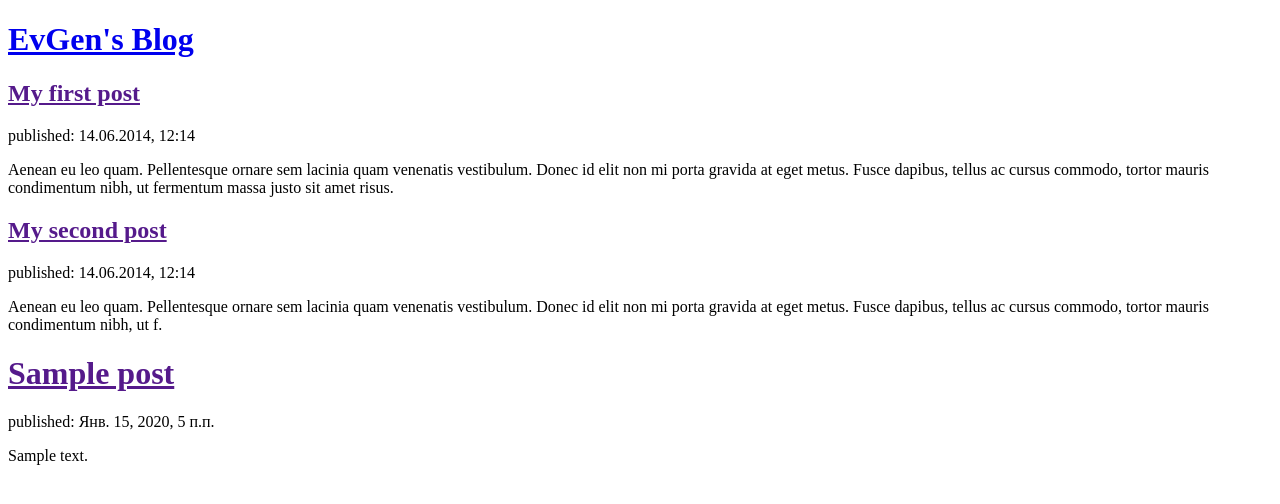
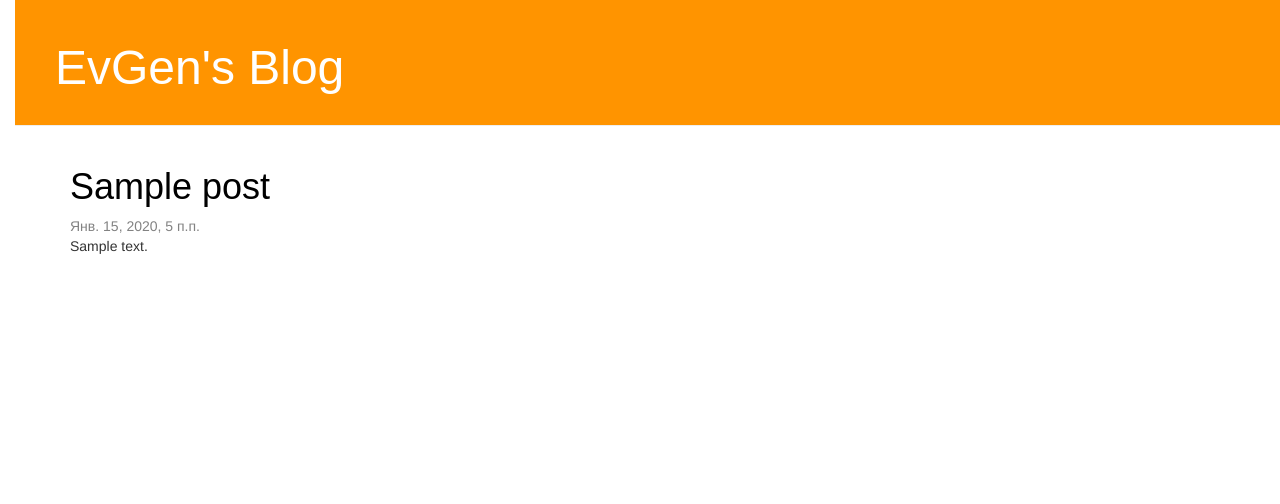
Before and after one commit to terrabit70/Project_5_My_first_blog, a Django app: template blog/templates/blog/post_list.html in a window 1280 px wide. Shown: the top 504 px of the page. Run offline with Django 3.2, Linux system fonts and the light colour scheme; the template is opened without the code that fills it: values that come from a table or form of the project are taken from there, others are empty; tables that the repository leaves empty hold one stand-in row (values such as "Sample post"); some libraries are stand-ins or nearby versions.

Commit message:
Added view and template for detailed blog post as well as CSS

```diff
--- /dev/null
+++ b/blog/static/css/blog.css
@@ -0,0 +1,53 @@
+h1 a {
+    color: #1F85DE;
+    font-family: 'Arial'
+}
+body {
+    padding-left: 15px;
+}
+.page-header {
+    background-color: #ff9400;
+    margin-top: 0;
+    padding: 20px 20px 20px 40px;
+}
+
+.page-header h1, .page-header h1 a, .page-header h1 a:visited, .page-header h1 a:active {
+    color: #ffffff;
+    font-size: 36pt;
+    text-decoration: none;
+}
+
+.content {
+    margin-left: 40px;
+}
+
+h1, h2, h3, h4 {
+    font-family: 'Lobster', cursive;
+}
+
+.date {
+    color: #828282;
+}
+
+.save {
+    float: right;
+}
+
+.post-form textarea, .post-form input {
+    width: 100%;
+}
+
+.top-menu, .top-menu:hover, .top-menu:visited {
+    color: #ffffff;
+    float: right;
+    font-size: 26pt;
+    margin-right: 20px;
+}
+
+.post {
+    margin-bottom: 70px;
+}
+
+.post h1 a, .post h1 a:visited {
+    color: #000000;
+}
--- /dev/null
+++ b/blog/templates/blog/base.html
@@ -0,0 +1,25 @@
+{% load static %}
+<!DOCTYPE html>
+<html lang="ru">
+<head>
+    <link rel="stylesheet" href="//maxcdn.bootstrapcdn.com/bootstrap/3.2.0/css/bootstrap.min.css">
+    <link rel="stylesheet" href="//maxcdn.bootstrapcdn.com/bootstrap/3.2.0/css/bootstrap-theme.min.css">
+    <link href="https://fonts.googleapis.com/css?family=Lobster&subset=latin,cyrillic" rel="stylesheet" type="text/css">
+    <link rel="stylesheet" href="{% static 'css/blog.css' %}">
+    <meta charset="UTF-8">
+    <title>EvGen's Blog</title>
+</head>
+<body>
+    <div class="page-header">
+        <h1><a href="/">EvGen's Blog</a></h1>
+    </div>
+    <div class="content container">
+        <div class="row">
+            <div class="col-md-8">
+            {% block content %}
+            {% endblock %}
+            </div>
+        </div>
+    </div>
+</body>
+</html>
--- a/blog/templates/blog/post_list.html
+++ b/blog/templates/blog/post_list.html
@@ -1,30 +1,13 @@
-<!DOCTYPE html>
-<html lang="ru">
-<head>
-    <meta charset="UTF-8">
-    <title>EvGen_first_blog</title>
-</head>
-<body>
-    <div>
-        <h1><a href="/">EvGen's Blog</a></h1>
-    </div>
-    <div>
-        <h2><a href="">My first post</a></h2>
-        <p>published: 14.06.2014, 12:14</p>
-        <p>Aenean eu leo quam. Pellentesque ornare sem lacinia quam venenatis vestibulum. Donec id elit non mi porta gravida at eget metus. Fusce dapibus, tellus ac cursus commodo, tortor mauris condimentum nibh, ut fermentum massa justo sit amet risus.</p>
-    </div>
+{% extends 'blog/base.html' %}
 
-    <div>
-        <h2><a href="">My second post</a></h2>
-        <p>published: 14.06.2014, 12:14</p>
-        <p>Aenean eu leo quam. Pellentesque ornare sem lacinia quam venenatis vestibulum. Donec id elit non mi porta gravida at eget metus. Fusce dapibus, tellus ac cursus commodo, tortor mauris condimentum nibh, ut f.</p>
-    </div>
-{% for post in posts %}
-    <div>
-        <h1><a href="">{{ post.title }}</a></h1>
-        <p>published: {{ post.published_date }}</p>
-        <p>{{ post.text|linebreaksbr }}</p>
-    </div>
-{% endfor %}
-</body>
-</html>
+{% block content %}
+    {% for post in posts %}
+        <div class="post">
+            <h1><a href="{% url 'post_detail' pk=post.pk %}">{{ post.title }}</a></h1>
+            <div class="date">
+                {{ post.published_date }}
+            </div>
+            <p>{{ post.text|linebreaksbr }}</p>
+        </div>
+    {% endfor %}
+{% endblock %}
--- a/blog/urls.py
+++ b/blog/urls.py
@@ -3,4 +3,5 @@ from . import views
 
 urlpatterns = [
     path('', views.post_list, name='post_list'),
+    path('post/<int:pk>/', views.post_detail, name='post_detail')
 ]
--- a/blog/views.py
+++ b/blog/views.py
@@ -1,4 +1,4 @@
-from django.shortcuts import render
+from django.shortcuts import render, get_object_or_404
 from django.utils import timezone
 from .models import Post
 
@@ -6,3 +6,7 @@ from .models import Post
 def post_list(request):
     posts = Post.objects.filter(published_date__lte=timezone.now()).order_by('published_date')
     return render(request, 'blog/post_list.html', {'posts': posts})
+
+def post_detail(request, pk):
+    post = get_object_or_404(Post, pk=pk)
+    return render(request, 'blog/post_detail.html', {'post': post})
--- a/mysite/settings.py
+++ b/mysite/settings.py
@@ -115,7 +115,7 @@ USE_L10N = True
 USE_TZ = True
 
 
-# Static files (CSS, JavaScript, Images)
+# Static files (css, JavaScript, Images)
 # https://docs.djangoproject.com/en/2.2/howto/static-files/
 
 STATIC_URL = '/static/'
```
Also changed, not shown: blog/templates/blog/post_detail.html (added, +16 -0 lines).
